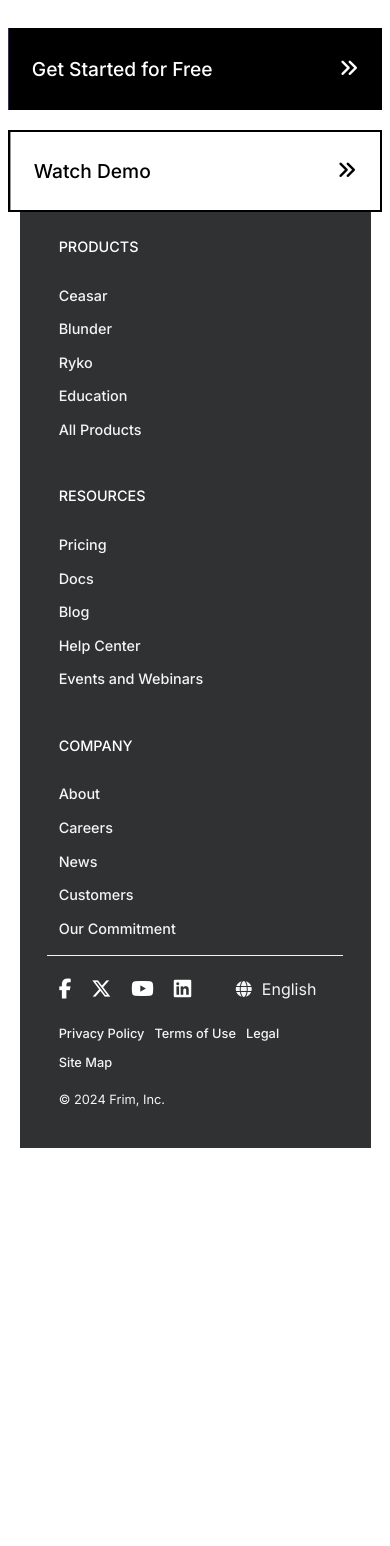
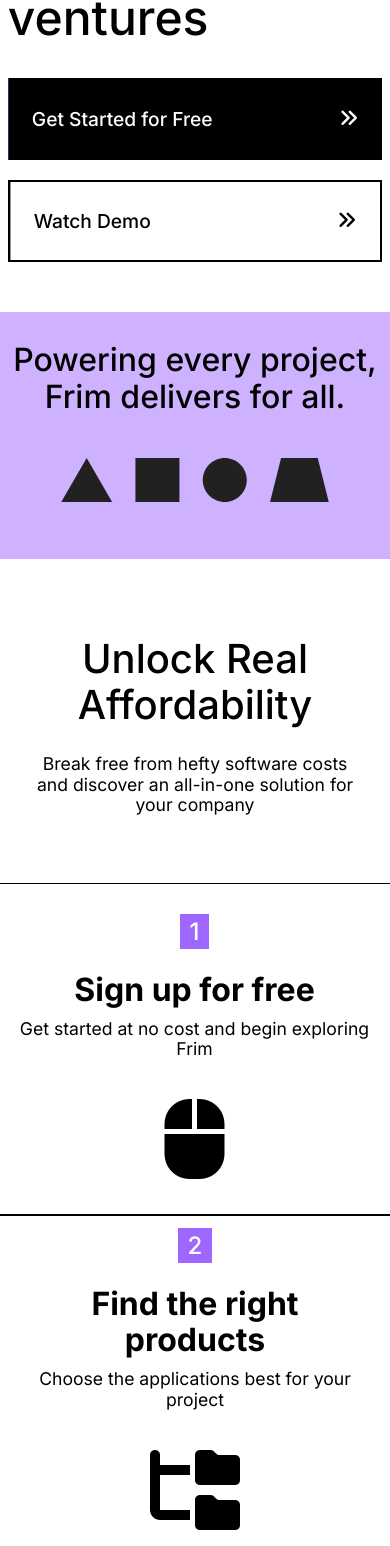
Before and after one commit to fconiglione/frim, a React (Create React App) app: page / in a window 390 px wide. Shown: the part 388-1934 px from the top of the page. Before the commit the page ends 1536 px from the top, so only its background shows below. Built offline with nearby package versions, Linux system fonts and the light colour scheme; a web font is replaced by a local one.

Commit message:
home-banner-1 and home-instructions complete

```diff
--- a/src/assets/styles/index.css
+++ b/src/assets/styles/index.css
@@ -520,6 +520,7 @@
 .home-masthead img {
     width: 500px;
     height: auto;
+    margin-bottom: -4px; /* Specific to the current road image */
 }
 .home-masthead-column:first-child .home-masthead-row:last-child
 {
@@ -536,6 +537,8 @@
     .home-masthead {
         justify-content: unset;
         gap: 0;
+        padding-top: 50px;
+        padding-bottom: 50px;
     }
     .home-masthead h1 {
         font-size: clamp(48px,7vw,84px);
@@ -555,6 +558,191 @@
     }
 }
 
+/* Home Banner 1 */
+
+.home-banner-1 {
+    display: flex;
+    align-items: center;
+    justify-content: space-between;
+    flex-direction: row;
+    gap: 20px;
+    height: 250px;
+    background-color: rgba(158, 103, 255, 0.5);
+    padding: 0 10%;
+}
+.home-banner-1 img {
+    height: auto;
+    width: 500px;
+    text-align: right;
+}
+.home-banner-1 h2 {
+    font-size: 2.5em;
+    font-weight: 500;
+    color: #000000;
+    margin: 0;
+}
+@media screen and (max-width: 1181px)
+{
+    .home-banner-1 {
+        flex-direction: column;
+        gap: 20px;
+        height: fit-content;
+        text-align: center;
+        padding-top: 50px;
+        padding-bottom: 50px;
+    }
+    .home-banner-1 img {
+        text-align: center;
+    }
+}
+@media screen and (max-width: 768px)
+{
+    .home-banner-1 {
+        padding-top: 30px;
+        padding-bottom: 30px;
+        padding-left: 10px;
+        padding-right: 10px;
+    }
+    .home-banner-1 img {
+        width: 300px;
+    }
+    .home-banner-1 h2 {
+        font-size: 2em;
+    }
+}
+
+/* Home Instructions */
+
+.home-instructions {
+    display: flex;
+    flex-direction: column;
+    align-items: center;
+    justify-content: center;
+    padding: 0;
+}
+.home-instructions-title {
+    padding: 50px 30px;
+}
+.home-instructions-title h1 {
+    font-size: 3em;
+    font-weight: 500;
+    color: #000000;
+    text-align: center;
+}
+.home-instructions-title p {
+    font-size: 1.4em;
+    font-weight: 400;
+    color: #000000;
+    text-align: center;
+}
+.home-instructions-content {
+    display: flex;
+    flex-direction: row;
+    justify-content: space-between;
+    align-items: center;
+    width: 100%;
+}
+.home-instructions-content-column {
+    border: 1px solid #000000;
+    width: 100%;
+    min-height: 500px;
+    max-height: 500px;
+    display: flex;
+    align-items: center;
+    justify-content: space-between;
+}
+.home-instructions-content-column:first-child {
+    border-left: none;
+}
+.home-instructions-content-column:nth-child(2) {
+    border-left: none;
+    border-right: none;
+}
+.home-instructions-content-column:last-child {
+    border-right: none;
+}
+.home-instructions-content-item {
+    display: flex;
+    flex-direction: column;
+    align-items: center;
+    justify-content: space-between;
+    text-align: center;
+    gap: 50px;
+    padding: 50px 20px;
+    height: 300px;
+}
+.home-instructions-content-column div span {
+    color: #ffffff;
+    background-color: #9e67ff;
+    padding: 3px 10px;
+    font-size: 1.8em;
+    font-weight: 500;
+}
+.home-instructions-content-column div h2 {
+    margin-bottom: 10px;
+}
+.home-instructions-content-column div p {
+    font-size: 1.2em;
+    font-weight: 400;
+    color: #000000;
+    margin-top: 0;
+    margin-bottom: 0;
+}
+.home-instructions-content-column div i {
+    font-size: 100px;
+    color: #000000;
+}
+@media screen and (max-width: 780px)
+{
+    .home-instructions-title h1 {
+        font-size: 2.5em;
+    }
+    .home-instructions-title p {
+        font-size: 1.1em;
+    }
+    .home-instructions-content {
+        flex-direction: column;
+    }
+    .home-instructions-content-column {
+        width: 100%;
+        min-height: 330px;
+        max-height: 330px;
+        display: flex;
+        align-items: center;
+        justify-content: center;
+    }
+    .home-instructions-content-column:first-child {
+        border-left: none;
+        border-bottom: 1px solid #000000;
+    }
+    .home-instructions-content-column:nth-child(2) {
+        border-left: none;
+        border-right: none;
+        border-bottom: 1px solid #000000;
+    }
+    .home-instructions-content-column:last-child {
+        border-right: none;
+        border-bottom: 1px solid #000000;
+    }
+    .home-instructions-content-item {
+        padding: 40px 20px;
+        gap: 40px;
+        height: fit-content;
+    }
+    .home-instructions-content-column div span {
+        font-size: 1.5em;
+    }
+    .home-instructions-content-column div h2 {
+        font-size: 2em;
+    }
+    .home-instructions-content-column div p {
+        font-size: 1.1em;
+    }
+    .home-instructions-content-column div i {
+        font-size: 80px;
+    }
+}
+
 /* Miscellaneous */
 
 .coming-soon {
--- a/src/config/App.js
+++ b/src/config/App.js
@@ -1,6 +1,4 @@
 import React from "react";
-import "../assets/styles/normalize.css";
-import "../assets/styles/App.css";
 import Header from "../components/Header";
 import Footer from "../components/Footer";
 import { BrowserRouter, Route, Routes } from 'react-router-dom';
--- a/src/index.js
+++ b/src/index.js
@@ -1,5 +1,7 @@
 import React from 'react';
 import ReactDOM from 'react-dom/client';
+import "./assets/styles/normalize.css";
+import "./assets/styles/App.css";
 import './assets/styles/index.css';
 import App from './config/App';
 import reportWebVitals from './reportWebVitals';
--- a/src/pages/index.js
+++ b/src/pages/index.js
@@ -1,5 +1,6 @@
 import React, {useEffect, useState} from "react";
 import HomeMastheadImg from "../assets/images/home-masthead-img.png";
+import HomeBannerPlaceholder from "../assets/images/home-banner-placeholder.svg";
 
 function Home() {
     const pageTitle = "Foundational Tools for Startups";
@@ -36,6 +37,58 @@ function Home() {
                     </div>
                 </div>
             </section>
+            <section className="home-banner-1">
+                <div className="home-banner-1-column">
+                    <h2>Powering every project, <br />Frim delivers for all.</h2>
+                </div>
+                <div className="home-banner-1-column">
+                    <img src={HomeBannerPlaceholder} alt="A triangle, a square, a circle, and a trapezoid."/>
+                </div>
+            </section>
+            <section className="home-instructions">
+                <div className="home-instructions-title">
+                    <h1>Unlock Real Affordability</h1>
+                    <p>Break free from hefty software costs and discover an all-in-one solution for your company</p>
+                </div>
+                <div className="home-instructions-content">
+                    <div className="home-instructions-content-column">
+                        <div className="home-instructions-content-item">
+                            <div>
+                                <span>1</span>
+                                <h2>Sign up for free</h2>
+                                <p>Get started at no cost and begin exploring Frim</p>
+                            </div>
+                            <div>
+                                <i className="fa-solid fa-computer-mouse"></i>
+                            </div>
+                        </div>
+                    </div>
+                    <div className="home-instructions-content-column">
+                        <div className="home-instructions-content-item">
+                            <div>
+                                <span>2</span>
+                                <h2>Find the right products</h2>
+                                <p>Choose the applications best for your project</p>
+                            </div>
+                            <div>
+                                <i className="fa-solid fa-folder-tree"></i>
+                            </div>
+                        </div>
+                    </div>
+                    <div className="home-instructions-content-column">
+                        <div className="home-instructions-content-item">
+                            <div>
+                                <span>3</span>
+                                <h2>Learn and grow</h2>
+                                <p>Expand your knowledge and accelerate your business</p>
+                            </div>
+                            <div>
+                                <i className="fa-solid fa-seedling"></i>
+                            </div>
+                        </div>
+                    </div>
+                </div>
+            </section>
         </main>
     );
 }
```
Also changed, not shown: src/assets/images/home-banner-placeholder.svg (added).
